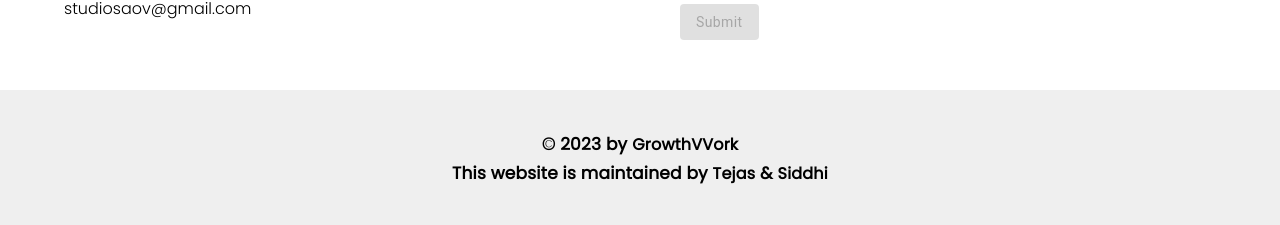
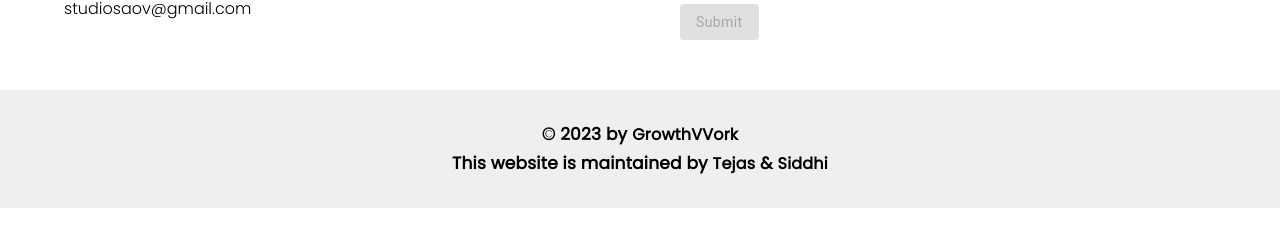
Before and after one commit to GrowthVVork/aov-studios, a React (Create React App) app: page / in a window 1280 px wide. Shown: the part 4382-4607 px from the top of the page. Built offline with nearby package versions, Linux system fonts and the light colour scheme.

Commit message:
FIX: fix Footer padding

```diff
--- a/src/components/footer/Footer.styles.js
+++ b/src/components/footer/Footer.styles.js
@@ -2,7 +2,10 @@ import { styled, Link } from "@mui/material";
 
 export const FooterContainer = styled("footer")(() => ({
   background: "rgb(239, 239, 239)",
-  padding: "4rem 0",
+  padding: "3rem 0",
+  "@media (max-width: 40rem)": {
+    padding: "2rem 0",
+  },
 }));
 
 export const FooterWrapper = styled("div")(() => ({
```
